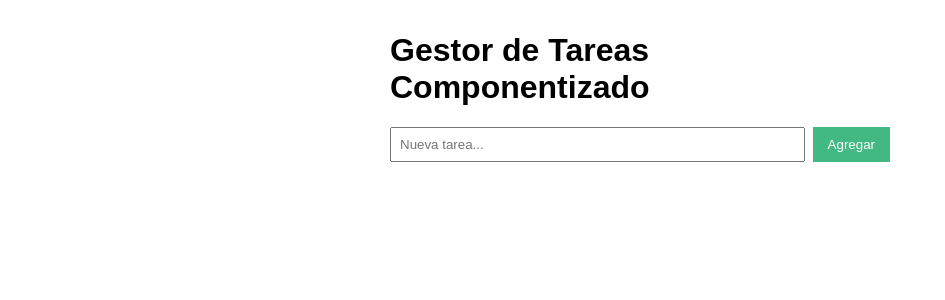
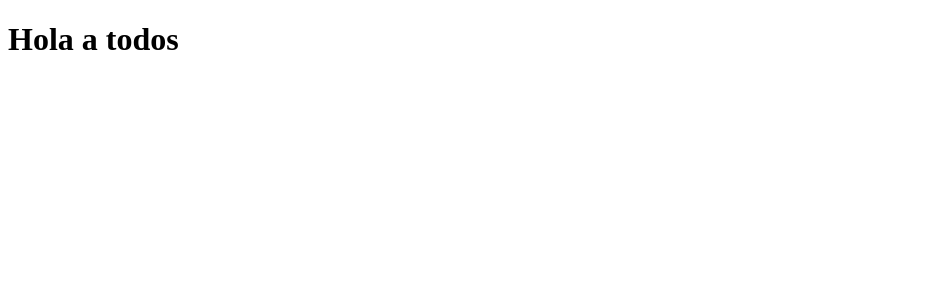
Before and after one commit to DevEnyer/Primer_Vue, a Vue app: page / in a window 1280 px wide. Shown: the top 300 px of the page, without its empty margins (0-945 px from the left). Built offline with nearby package versions, Linux system fonts and the light colour scheme.

Commit message:
add: cambios para aprendizaje

```diff
--- a/src/App.vue
+++ b/src/App.vue
@@ -1,53 +1,11 @@
 <script setup>
-import { ref, watch, onMounted } from 'vue'
-import TodoForm from './components/TodoForm.vue'
-import TodoList from './components/TodoList.vue'
 
-const tareas = ref([])
-
-// Lógica de Persistencia (Igual que antes)
-onMounted(() => {
-  const saved = localStorage.getItem('mis_tareas')
-  if (saved) tareas.value = JSON.parse(saved)
-})
-
-watch(
-  tareas,
-  (val) => {
-    localStorage.setItem('mis_tareas', JSON.stringify(val))
-  },
-  { deep: true },
-)
-
-// --- MÉTODOS QUE MANIPULAN EL ESTADO ---
-
-const agregarTarea = (texto) => {
-  tareas.value.push({ texto, completada: false })
-}
-
-const borrarTarea = (index) => {
-  tareas.value.splice(index, 1)
-}
-
-const alternarTarea = (index) => {
-  tareas.value[index].completada = !tareas.value[index].completada
-}
 </script>
 
 <template>
-  <div class="main-app">
-    <h1>Gestor de Tareas Componentizado</h1>
-
-    <TodoForm @add-tarea="agregarTarea" />
-
-    <TodoList :tareas="tareas" @delete-tarea="borrarTarea" @toggle-tarea="alternarTarea" />
-  </div>
+  <h1>Hola a todos</h1>
 </template>
 
 <style>
-.main-app {
-  max-width: 500px;
-  margin: 2rem auto;
-  font-family: sans-serif;
-}
+
 </style>
--- a/src/components/TodoForm.vue
+++ /dev/null
@@ -1,42 +0,0 @@
-<script setup>
-import { ref } from 'vue'
-
-// Definimos los eventos que este componente puede disparar
-const emit = defineEmits(['add-tarea'])
-
-const nuevaTarea = ref('')
-
-const enviarTarea = () => {
-  if (nuevaTarea.value.trim()) {
-    // Disparamos el evento y enviamos el dato como payload
-    emit('add-tarea', nuevaTarea.value)
-    nuevaTarea.value = ''
-  }
-}
-</script>
-
-<template>
-  <div class="form-container">
-    <input v-model="nuevaTarea" @keyup.enter="enviarTarea" placeholder="Nueva tarea..." />
-    <button @click="enviarTarea">Agregar</button>
-  </div>
-</template>
-
-<style scoped>
-.form-container {
-  display: flex;
-  gap: 8px;
-  margin-bottom: 20px;
-}
-input {
-  flex-grow: 1;
-  padding: 8px;
-}
-button {
-  background: #42b883;
-  color: white;
-  border: none;
-  padding: 8px 15px;
-  cursor: pointer;
-}
-</style>
--- a/src/components/TodoList.vue
+++ /dev/null
@@ -1,38 +0,0 @@
-<script setup>
-// Recibimos la lista como Prop
-defineProps(['tareas'])
-
-// Definimos eventos para borrar o marcar como completada
-const emit = defineEmits(['delete-tarea', 'toggle-tarea'])
-</script>
-
-<template>
-  <ul>
-    <li v-for="(tarea, index) in tareas" :key="index">
-      <span :class="{ completada: tarea.completada }" @click="emit('toggle-tarea', index)">
-        {{ tarea.texto }}
-      </span>
-      <button @click="emit('delete-tarea', index)">Eliminar</button>
-    </li>
-  </ul>
-</template>
-
-<style scoped>
-.completada {
-  text-decoration: line-through;
-  color: #888;
-}
-li {
-  display: flex;
-  justify-content: space-between;
-  padding: 10px;
-  border-bottom: 1px solid #eee;
-}
-button {
-  background: #ff4d4d;
-  color: white;
-  border: none;
-  cursor: pointer;
-  border-radius: 3px;
-}
-</style>
```
